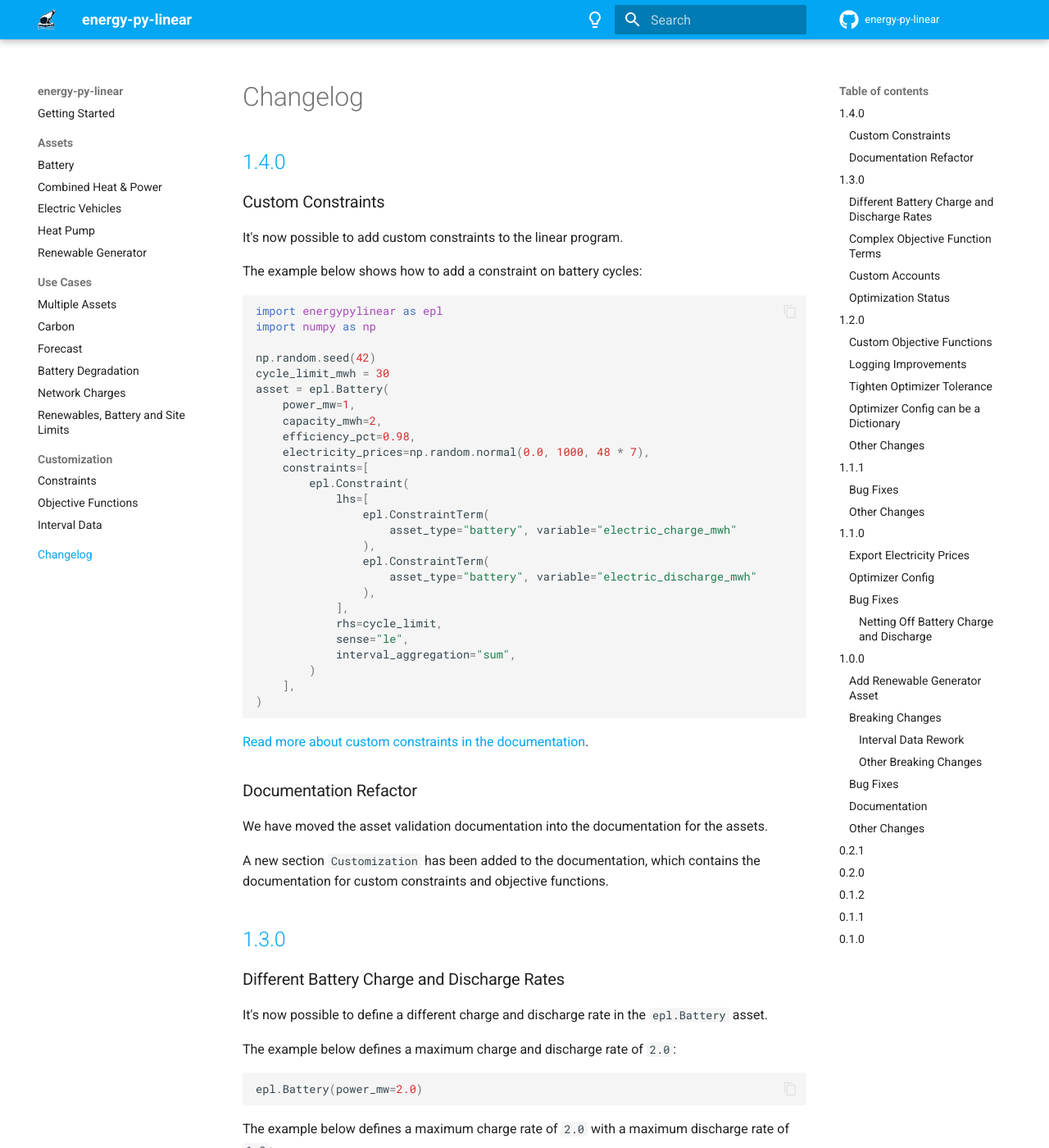
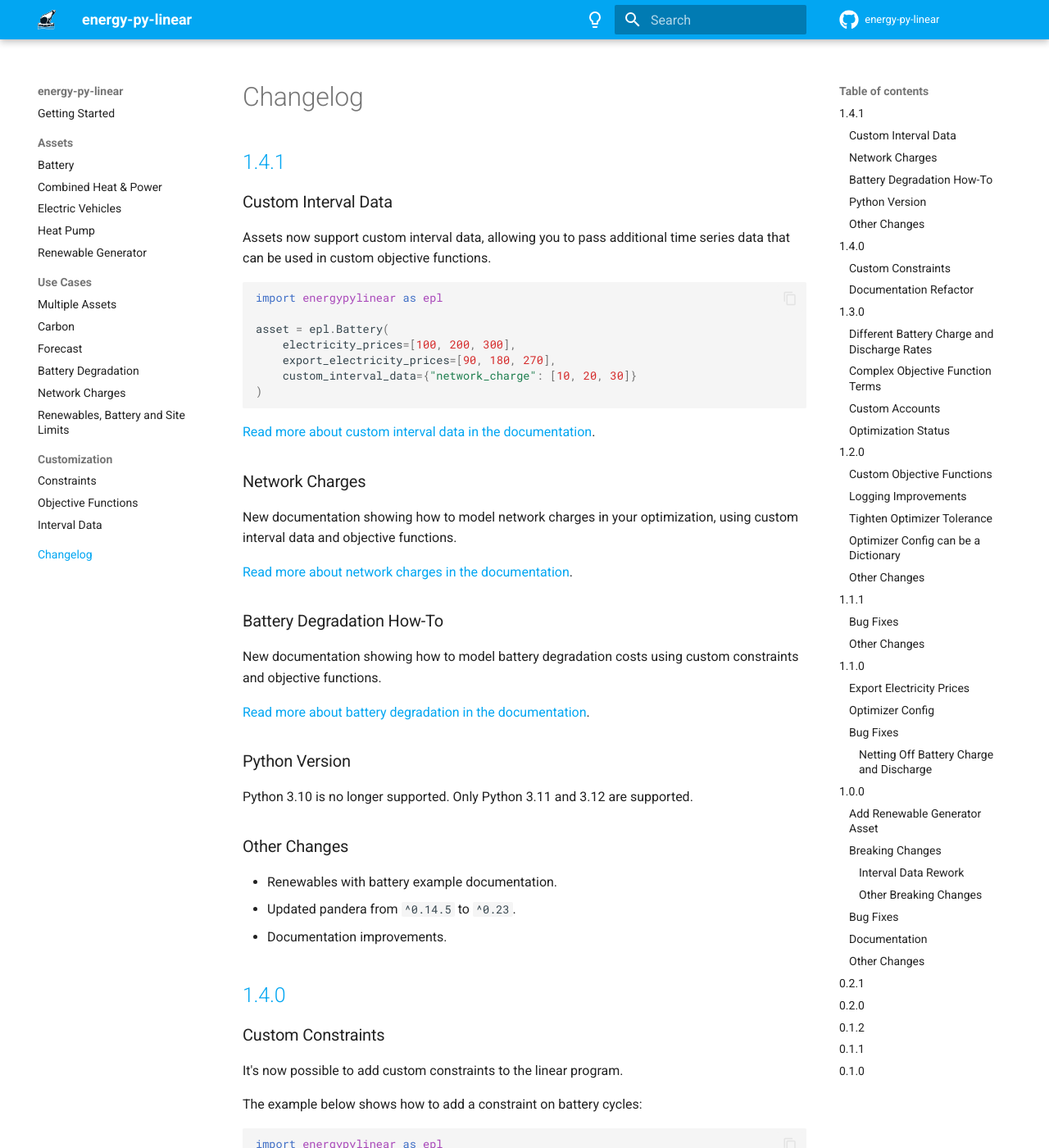
Before and after one commit to ADGEfficiency/energy-py-linear, an MkDocs documentation site: the page built from docs/docs/changelog.md, in a window 1280 px wide and 1400 px high. Shown: the whole window at 82% size. Built offline with MkDocs 1.6.1 and Material for MkDocs 9.7.7, drawn with Linux system fonts in a browser that asks for light colours; plug-ins that fetch from the network failed and are left out; comment, search, counter and statistics services are not loaded; the version menu is left out.

Commit message:
Release 1.4.1 (#80)

````diff
--- a/docs/docs/changelog.md
+++ b/docs/docs/changelog.md
@@ -1,4 +1,44 @@
 # Changelog
+
+## [1.4.1](https://github.com/ADGEfficiency/energy-py-linear/releases/tag/v1.4.1)
+
+### Custom Interval Data
+
+Assets now support custom interval data, allowing you to pass additional time series data that can be used in custom objective functions.
+
+```python
+import energypylinear as epl
+
+asset = epl.Battery(
+    electricity_prices=[100, 200, 300],
+    export_electricity_prices=[90, 180, 270],
+    custom_interval_data={"network_charge": [10, 20, 30]}
+)
+```
+
+[Read more about custom interval data in the documentation](https://energypylinear.adgefficiency.com/latest/how-to/custom-interval-data/).
+
+### Network Charges
+
+New documentation showing how to model network charges in your optimization, using custom interval data and objective functions.
+
+[Read more about network charges in the documentation](https://energypylinear.adgefficiency.com/latest/how-to/network-charges/).
+
+### Battery Degradation How-To
+
+New documentation showing how to model battery degradation costs using custom constraints and objective functions.
+
+[Read more about battery degradation in the documentation](https://energypylinear.adgefficiency.com/latest/how-to/battery-degradation/).
+
+### Python Version
+
+Python 3.10 is no longer supported. Only Python 3.11 and 3.12 are supported.
+
+### Other Changes
+
+- Renewables with battery example documentation.
+- Updated pandera from `^0.14.5` to `^0.23`.
+- Documentation improvements.
 
 ## [1.4.0](https://github.com/ADGEfficiency/energy-py-linear/releases/tag/v1.4.0)
 
````
